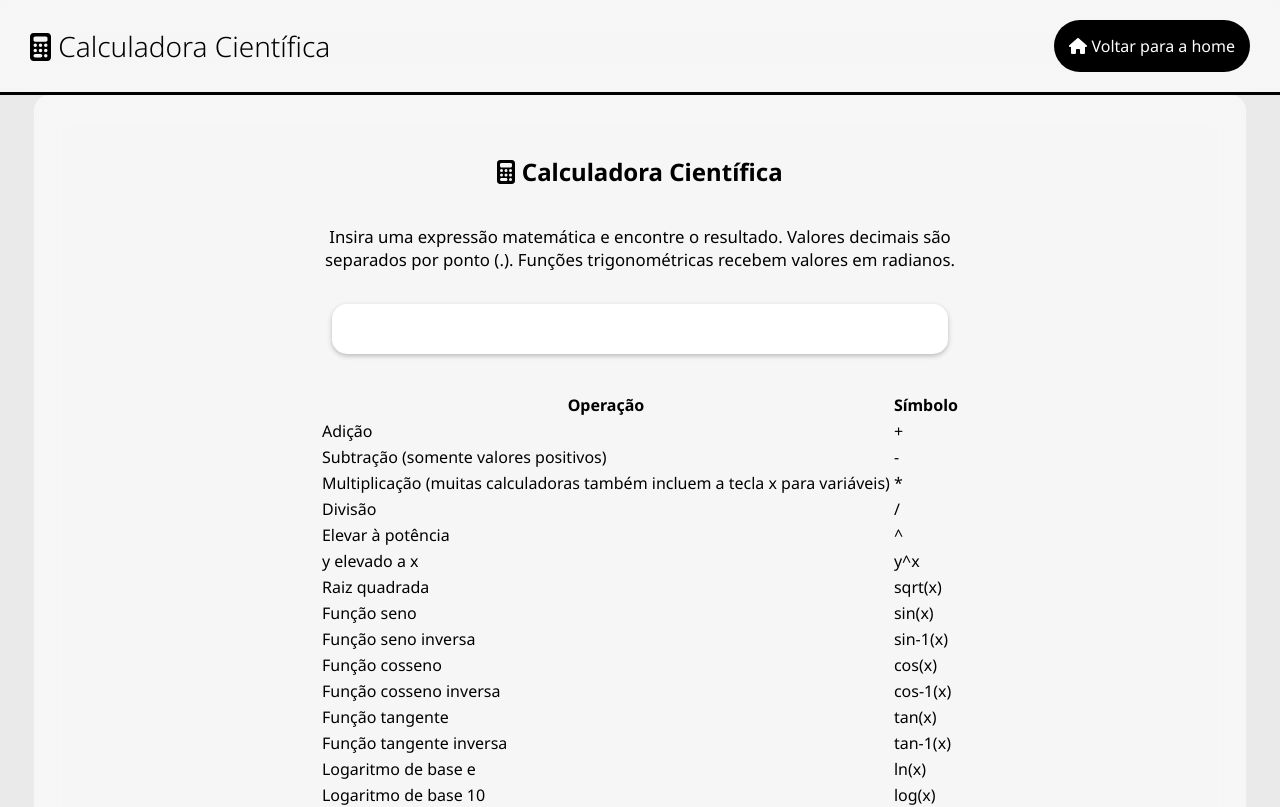
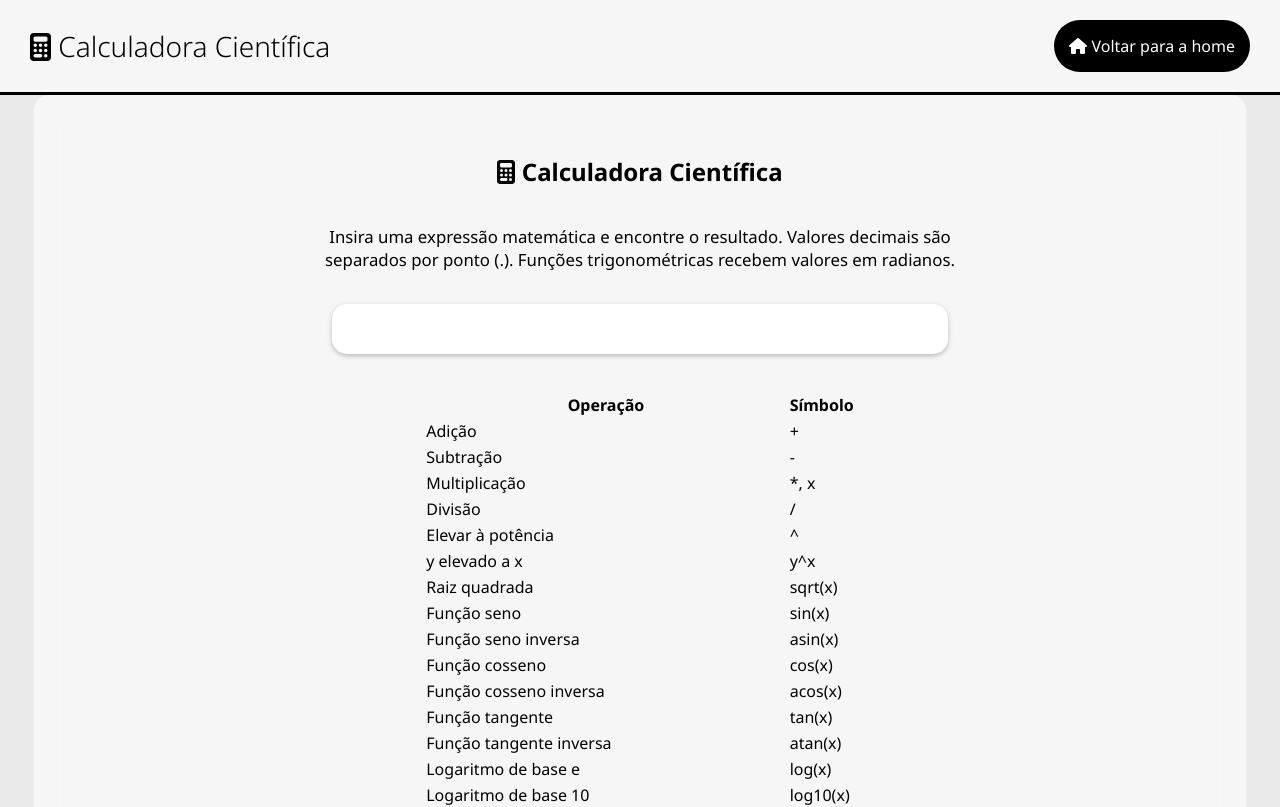
Before and after one commit to LuSrodri/calcule-pra-mim, a Next.js app: page /cientifica in a window 1280 px wide. Shown: the top 807 px of the page. Built offline with nearby package versions, Linux system fonts and the light colour scheme.

Commit message:
improving ScientificCalculator.js

```diff
--- a/components/ScientificCalculator.js
+++ b/components/ScientificCalculator.js
@@ -2,6 +2,7 @@ import styles from '@/styles/JurosCompostosCalculator.module.css';
 import { faCalculator } from '@fortawesome/free-solid-svg-icons';
 import { FontAwesomeIcon } from '@fortawesome/react-fontawesome';
 import { useEffect, useState } from 'react';
+import { evaluate } from 'mathjs';
 
 export default function JurosCompostosCalculator() {
     const [mathExp, setMathExp] = useState("");
@@ -22,7 +23,8 @@ export default function JurosCompostosCalculator() {
     function calculate() {
         try {
             const translatedExp = translateMathExp(mathExp);
-            const result = eval(translatedExp);
+            const result = evaluate(translatedExp).toString();
+            if (result.includes("function")) throw new Error();
             setMathExpResult(result);
         } catch (error) {
             setMathExpResult("Erro na expressão matemática");
@@ -32,25 +34,10 @@ export default function JurosCompostosCalculator() {
     function translateMathExp(exp) {
         let translatedExp = exp;
 
-        translatedExp = translatedExp.replace(/π/g, eval(Math.PI));
-        translatedExp = translatedExp.replace(/pi/g, eval(Math.PI));
-        translatedExp = translatedExp.replace(/e/g, eval(Math.E));
-
-        translatedExp = translatedExp.replace(/sqrt\(([^)]+)\)/g, "Math.sqrt($1)");
-        translatedExp = translatedExp.replace(/sin-1\(([^)]+)\)/g, "Math.asin($1)");
-        translatedExp = translatedExp.replace(/cos-1\(([^)]+)\)/g, "Math.acos($1)");
-        translatedExp = translatedExp.replace(/tan-1\(([^)]+)\)/g, "Math.atan($1)");
-        translatedExp = translatedExp.replace(/ln\(([^)]+)\)/g, "Math.log($1)");
-        translatedExp = translatedExp.replace(/log\(([^)]+)\)/g, "Math.log10($1)");
-
+        translatedExp = translatedExp.replace(/pi/g, eval("Math.PI"));
+        translatedExp = translatedExp.replace(/π/g, eval("Math.PI"));
+        translatedExp = translatedExp.replace(/e/g, eval("Math.E"));
         translatedExp = translatedExp.replace(/x/g, "*");
-        translatedExp = translatedExp.replace(/÷/g, "/");
-
-        translatedExp = translatedExp.replace(/(\d+(?:\.\d+)?)\^(\d+(?:\.\d+)?)/g, "Math.pow($1, $2)");
-
-        translatedExp = translatedExp.replace(/sin\(([^)]+)\)/g, "Math.sin($1)");
-        translatedExp = translatedExp.replace(/cos\(([^)]+)\)/g, "Math.cos($1)");
-        translatedExp = translatedExp.replace(/tan\(([^)]+)\)/g, "Math.tan($1)");
 
         return translatedExp;
     }
@@ -85,12 +72,12 @@ export default function JurosCompostosCalculator() {
                             <td>+</td>
                         </tr>
                         <tr>
-                            <td>Subtração (somente valores positivos)</td>
+                            <td>Subtração</td>
                             <td>-</td>
                         </tr>
                         <tr>
-                            <td>Multiplicação (muitas calculadoras também incluem a tecla x para variáveis)</td>
-                            <td>*</td>
+                            <td>Multiplicação</td>
+                            <td>*, x</td>
                         </tr>
                         <tr>
                             <td>Divisão</td>
@@ -114,7 +101,7 @@ export default function JurosCompostosCalculator() {
                         </tr>
                         <tr>
                             <td>Função seno inversa</td>
-                            <td>sin-1(x)</td>
+                            <td>asin(x)</td>
                         </tr>
                         <tr>
                             <td>Função cosseno</td>
@@ -122,7 +109,7 @@ export default function JurosCompostosCalculator() {
                         </tr>
                         <tr>
                             <td>Função cosseno inversa</td>
-                            <td>cos-1(x)</td>
+                            <td>acos(x)</td>
                         </tr>
                         <tr>
                             <td>Função tangente</td>
@@ -130,15 +117,15 @@ export default function JurosCompostosCalculator() {
                         </tr>
                         <tr>
                             <td>Função tangente inversa</td>
-                            <td>tan-1(x)</td>
+                            <td>atan(x)</td>
                         </tr>
                         <tr>
                             <td>Logaritmo de base e</td>
-                            <td>ln(x)</td>
+                            <td>log(x)</td>
                         </tr>
                         <tr>
                             <td>Logaritmo de base 10</td>
-                            <td>log(x)</td>
+                            <td>log10(x)</td>
                         </tr>
                         <tr>
                             <td>Parênteses que indicam a ordem das operações</td>
--- a/package.json
+++ b/package.json
@@ -16,6 +16,7 @@
     "@next/font": "13.1.6",
     "eslint": "8.33.0",
     "eslint-config-next": "13.1.6",
+    "mathjs": "^11.8.1",
     "next": "13.1.6",
     "react": "18.2.0",
     "react-dom": "18.2.0"
```
Also changed, not shown: 1 other file (tests, documents, lock files or other folders).
